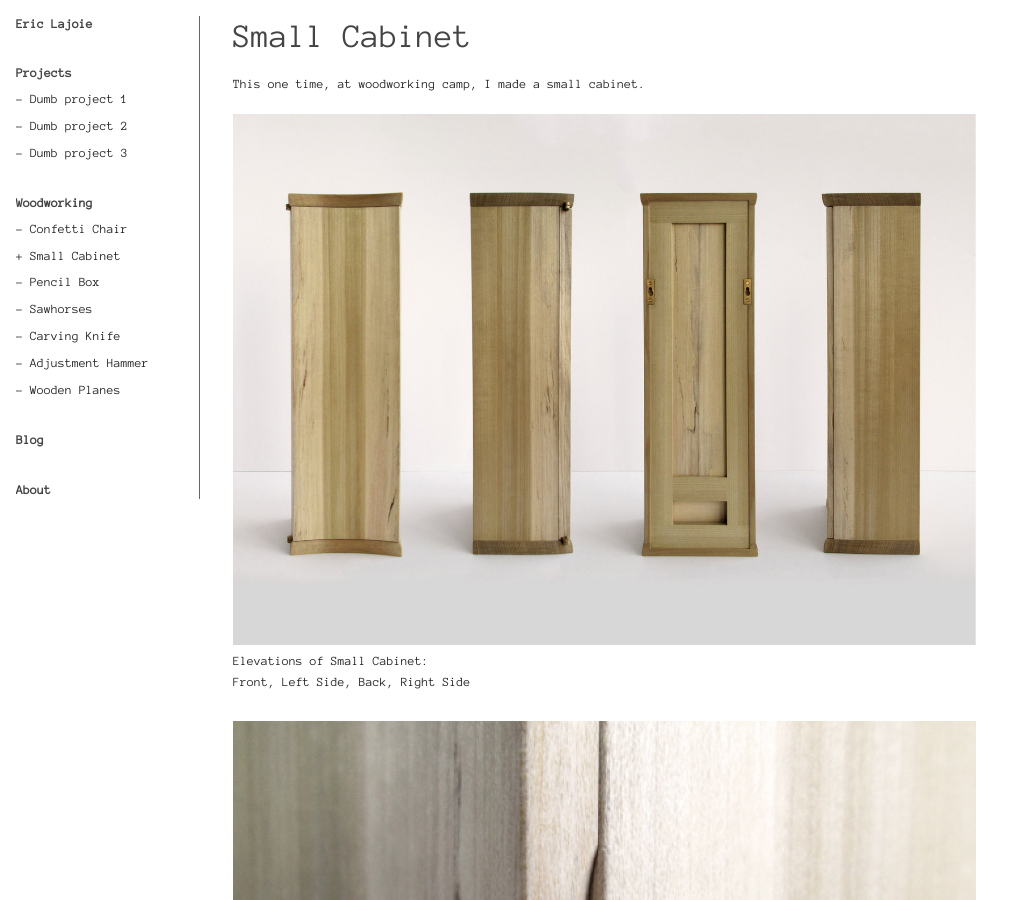
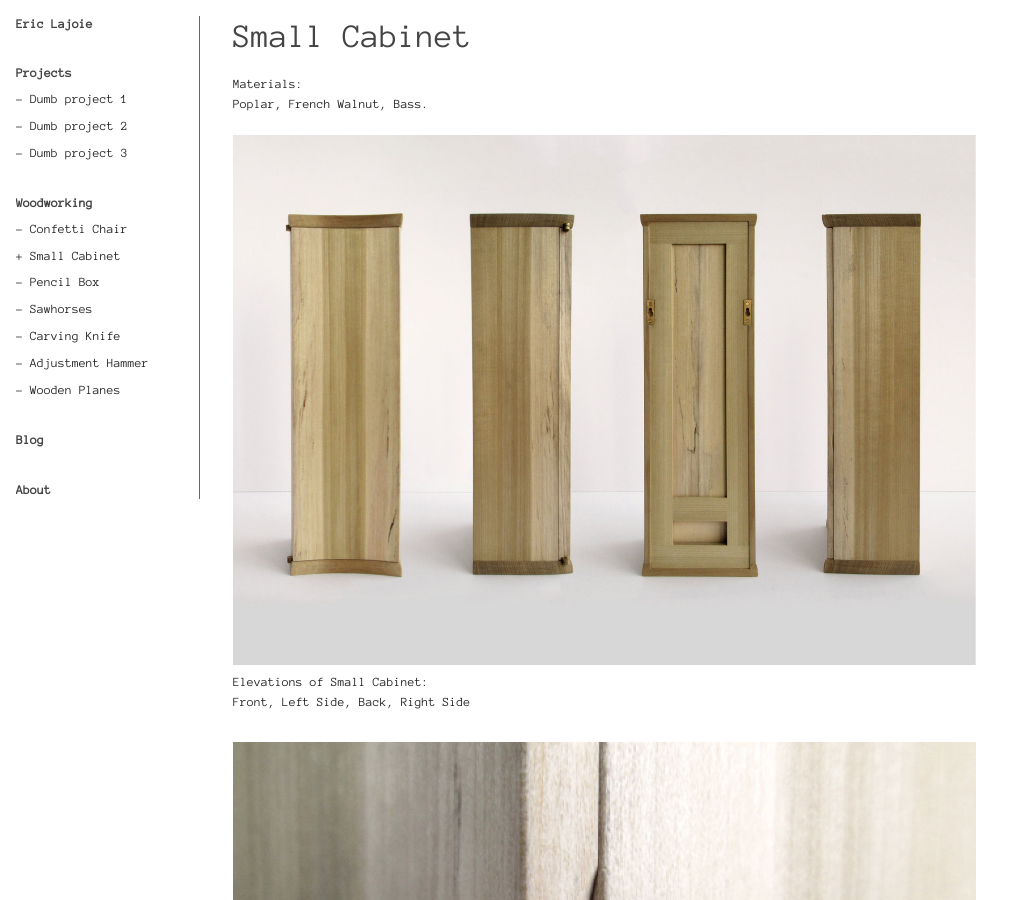
Before and after one commit to ericlajoie13/ericlajoie13.github.io, a Jekyll site: the page built from woodworking/small_cabinet/index.md, in a window 1280 px wide and 900 px high. Shown: the whole window, without its empty margins (0-1023 px from the left). Built offline with Jekyll 4.4.1, drawn with Linux system fonts in a browser that asks for light colours.

Commit message:
Updates main description, fix whitespace

```diff
--- a/woodworking/small_cabinet/index.md
+++ b/woodworking/small_cabinet/index.md
@@ -5,7 +5,8 @@ title: Small Cabinet
 
 # Small Cabinet
 
-This one time, at woodworking camp, I made a small cabinet.
+Materials: <br />
+Poplar, French Walnut, Bass.
 
 <figure>
   <img src="images/1420x_elevations.jpg">
@@ -18,7 +19,7 @@ This one time, at woodworking camp, I made a small cabinet.
 <figure>
   <img src="images/1420x_door_pull.jpg">
   <figcaption>
-    Recessed  pull in cabinet door made with carving knife.
+    Recessed pull in cabinet door made with carving knife.
   </figcaption>
 </figure>
 
```
